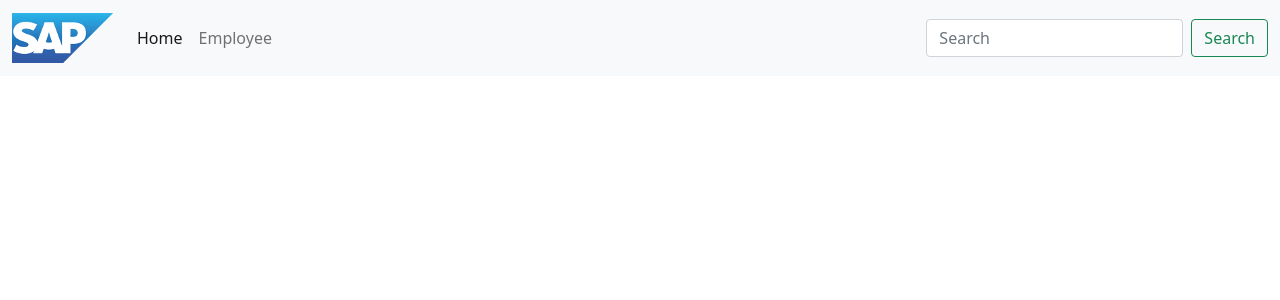
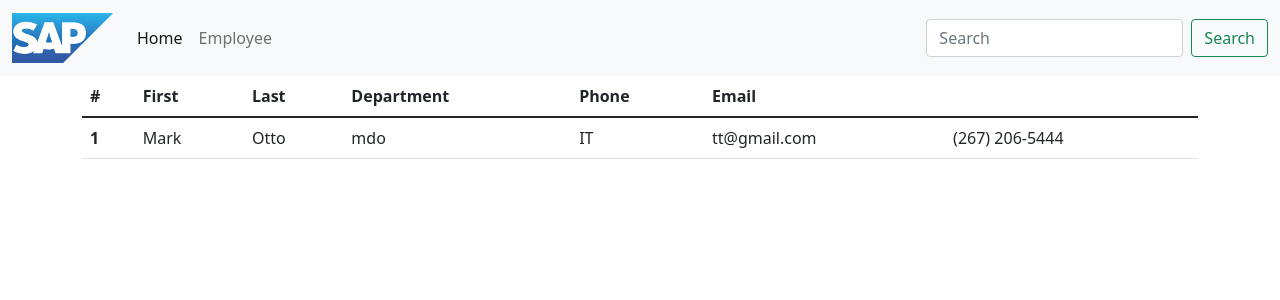
Before and after one commit to barrydoan/employee-management-web, an Angular app: page /employee in a window 1280 px wide. Before the commit this address led to /. Shown: the top 300 px of the page. Built offline with nearby package versions, Linux system fonts and the light colour scheme; no server answers.

Commit message:
add employee service

```diff
--- a/angular.json
+++ b/angular.json
@@ -65,7 +65,8 @@
               "buildTarget": "employee-management-web:build:production"
             },
             "development": {
-              "buildTarget": "employee-management-web:build:development"
+              "buildTarget": "employee-management-web:build:development",
+              "proxyConfig": "src/proxy.conf.json"
             }
           },
           "defaultConfiguration": "development"
--- a/src/app/app.component.ts
+++ b/src/app/app.component.ts
@@ -2,11 +2,12 @@ import { Component } from '@angular/core';
 import { RouterOutlet } from '@angular/router';
 import { HomeComponent } from './home/home.component';
 import { SiteHeaderComponent } from './site-header/site-header.component';
+import { EmployeeComponent } from './employee/employee.component';
 
 @Component({
   selector: 'app-root',
   standalone: true,
-  imports: [RouterOutlet, HomeComponent, SiteHeaderComponent],
+  imports: [RouterOutlet, HomeComponent, SiteHeaderComponent, EmployeeComponent],
   templateUrl: './app.component.html',
   styleUrl: './app.component.css'
 })
--- a/src/app/app.config.ts
+++ b/src/app/app.config.ts
@@ -1,9 +1,10 @@
-import { ApplicationConfig } from '@angular/core';
+import { ApplicationConfig, importProvidersFrom } from '@angular/core';
 import { provideRouter } from '@angular/router';
 
 import { routes } from './app.routes';
 import { provideClientHydration } from '@angular/platform-browser';
+import { HttpClientModule } from '@angular/common/http';
 
 export const appConfig: ApplicationConfig = {
-  providers: [provideRouter(routes), provideClientHydration()]
+  providers: [provideRouter(routes), provideClientHydration(), importProvidersFrom(HttpClientModule)]
 };
--- a/src/app/app.routes.ts
+++ b/src/app/app.routes.ts
@@ -1,6 +1,8 @@
 import { Routes } from '@angular/router';
 import { HomeComponent } from './home/home.component';
+import { EmployeeComponent } from './employee/employee.component';
 
 export const routes: Routes = [
     { path: 'home', component: HomeComponent, title: "Home" },
+    { path: 'employee', component: EmployeeComponent, title: "Employee" },
 ];
--- /dev/null
+++ b/src/app/employee/employee.component.html
@@ -0,0 +1,26 @@
+<div class="container">
+    <table class="table">
+        <thead>
+          <tr>
+            <th scope="col">#</th>
+            <th scope="col">First</th>
+            <th scope="col">Last</th>
+            <th scope="col">Department</th>
+            <th scope="col">Phone</th>
+            <th scope="col">Email</th>
+          </tr>
+        </thead>
+        <tbody>
+          <tr>
+            <th scope="row">1</th>
+            <td>Mark</td>
+            <td>Otto</td>
+            <td>mdo</td>
+            <td>IT</td>
+            <td>tt&#64;gmail.com</td>
+            <td>(267) 206-5444</td>
+          </tr>
+
+        </tbody>
+    </table>
+</div>
--- /dev/null
+++ b/src/app/employee/employee.component.ts
@@ -0,0 +1,23 @@
+import { Component } from '@angular/core';
+import { EmployeeService } from '../services/employee.service';
+
+@Component({
+  selector: 'app-employee',
+  standalone: true,
+  imports: [],
+  templateUrl: './employee.component.html',
+  styleUrl: './employee.component.css'
+})
+export class EmployeeComponent {
+
+  constructor(
+    private employeeService:  EmployeeService
+  ) {}
+
+  ngOnInit() {
+    this.employeeService.getEmplyees().subscribe(employees => {
+      console.log("employees", employees)
+    })
+  }
+
+}
--- /dev/null
+++ b/src/app/services/employee.service.ts
@@ -0,0 +1,18 @@
+import { Injectable } from '@angular/core';
+import { Observable } from 'rxjs';
+import { IEmployee } from './employee.model';
+import { HttpClient} from '@angular/common/http';
+
+@Injectable({
+  providedIn: 'root'
+})
+export class EmployeeService {
+
+  constructor(
+    private http:HttpClient
+  ) { }
+
+  getEmplyees(): Observable<IEmployee[]> {
+    return this.http.get<IEmployee[]>('http://localhost:8080/employeemanagement/employees')
+  }
+}
--- /dev/null
+++ b/src/proxy.conf.json
@@ -0,0 +1,6 @@
+{
+    "/employeemanagement": {
+      "target": "http://localhost:8080/",
+      "secure": false
+    }
+  }
```
Also changed, not shown: src/app/services/employee.model.ts (added, +7 -0 lines), src/app/employee/employee.component.css (added), 2 other files (tests, documents, lock files or other folders).
